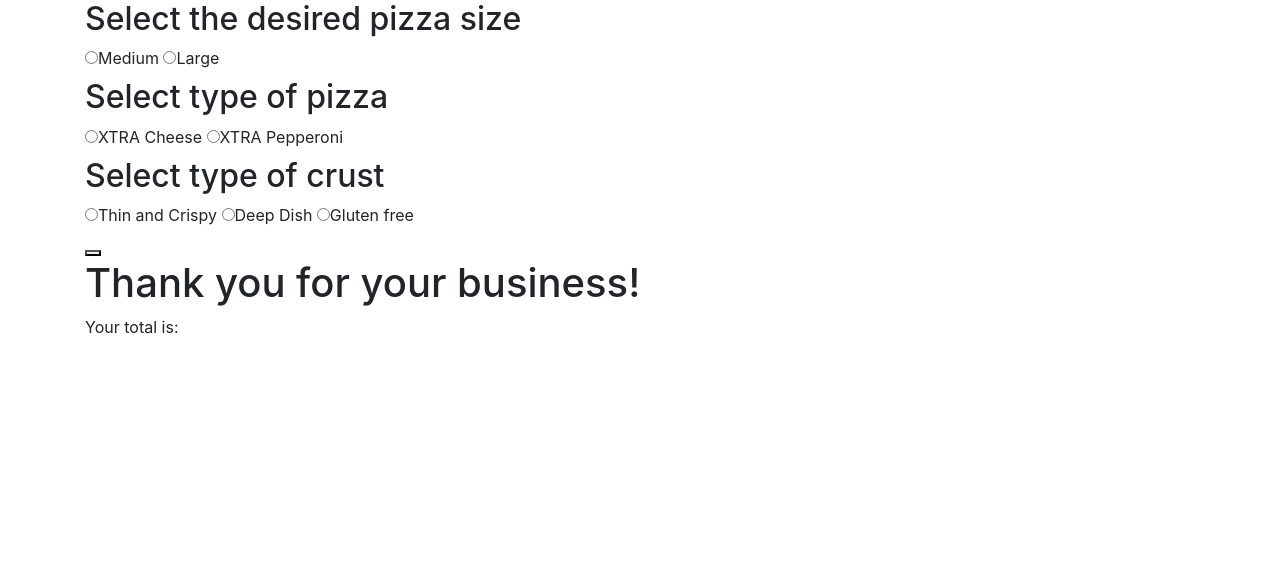
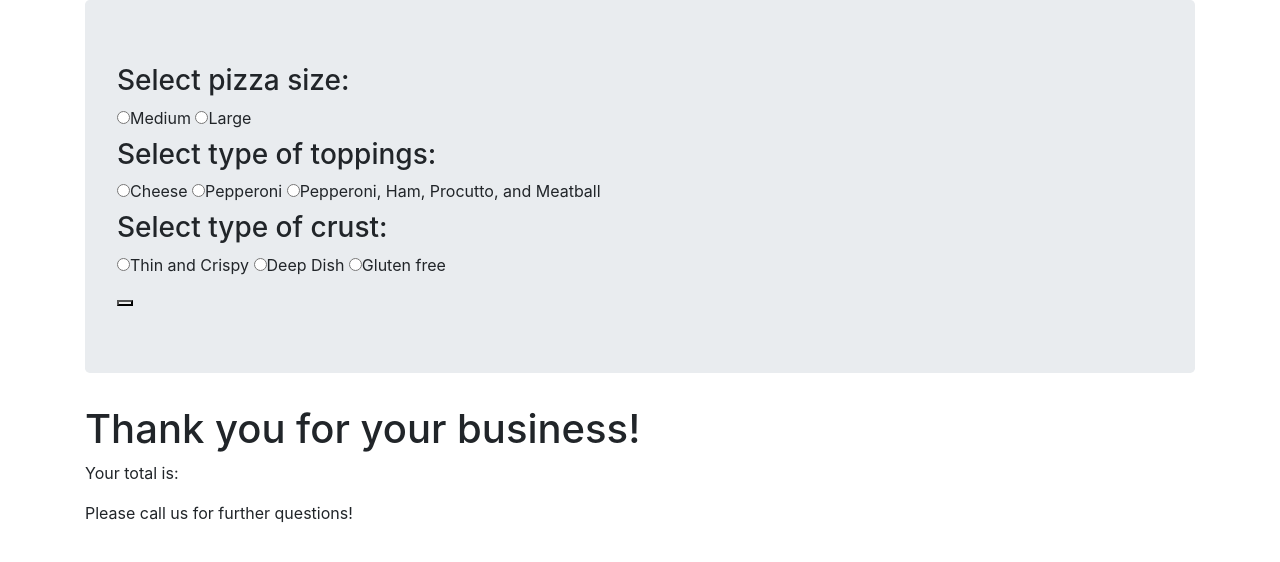
Before and after one commit to lioness3/pizza-code-review-4, a plain HTML site: page Index.html in a window 1280 px wide. Drawn offline with Linux system fonts and the light colour scheme.

Commit message:
add third topping choice and change styling

```diff
--- a/Index.html
+++ b/Index.html
@@ -10,20 +10,21 @@
   </head>
   <body>
     <div class="container">
-      <form id="order" action="index.html" method="post">
+      <form id="order" class="jumbotron" action="index.html" method="post">
         <div class="selectSize">
-          <h2>Select the desired pizza size</h2>
+          <h3>Select pizza size:</h3>
           <label><input id="medium" value="size" type="radio" name="size" >Medium</label>
           <label><input id="large" value="size" type="radio" name="size" >Large</label>
         </div>
         <div class="selectToppings">
-          <h2>Select type of pizza</h2>
-          <label><input id="xCheese" value-"topping" type="radio" name="topping">XTRA Cheese</label>
-          <label><input id ="xPep" value="topping" type="radio" name="topping" >XTRA Pepperoni</label>
+          <h3>Select type of toppings:</h3>
+          <label><input id="cheese" value-"topping" type="radio" name="topping">Cheese</label>
+          <label><input id ="pep" value="topping" type="radio" name="topping" >Pepperoni</label>
+          <label><input id ="special" value="topping" type="radio" name="topping" >Pepperoni, Ham, Procutto, and Meatball </label>
 
         </div>
         <div class="selectCrust">
-          <h2>Select type of crust</h2>
+          <h3>Select type of crust:</h3>
           <label><input id="thin" value="crust" type="radio" name="crust" >Thin and Crispy</label>
           <label><input id="deep" value="crust" type="radio" name="crust" >Deep Dish</label>
           <label><input id="glutenFree" value="crust" type="radio" name="crust" >Gluten free</label>
@@ -33,7 +34,8 @@
 
       <div class="displayOrder">
         <h1>Thank you for your business!</h1>
-        <p>Your total is:<span id="displayPrice"></span></p>
+        <p>Your total is:  <span id="displayPrice"></span></p>
+        <p>Please call us for further questions!</p>
       </div>
 
     </div>
--- a/js/scripts.js
+++ b/js/scripts.js
@@ -18,10 +18,12 @@ function Pizza(topping, size, crust){
    return this.price;
   };
   Pizza.prototype.selectTopping = function() {
-    if (this.topping = xCheese.checked){
+    if (this.topping = cheese.checked){
          this.price = 6;
-   }else if (this.topping =  xPep.checked){
+   }else if (this.topping =  pep.checked){
          this.price = 8;
+   }else if (this.topping =  special.checked){
+         this.price = 20;
    }else{
      this.price = 0;
    }
```
